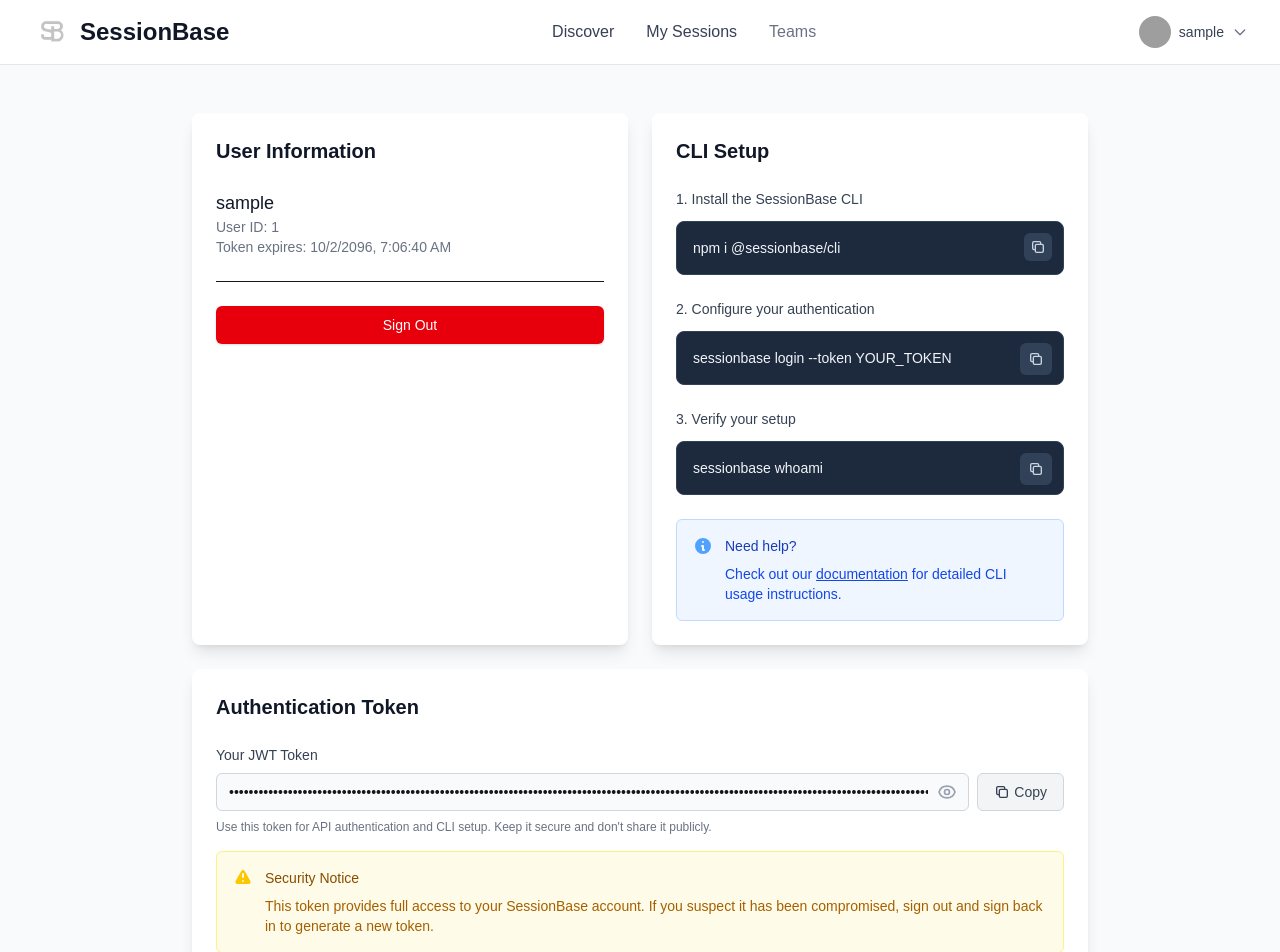
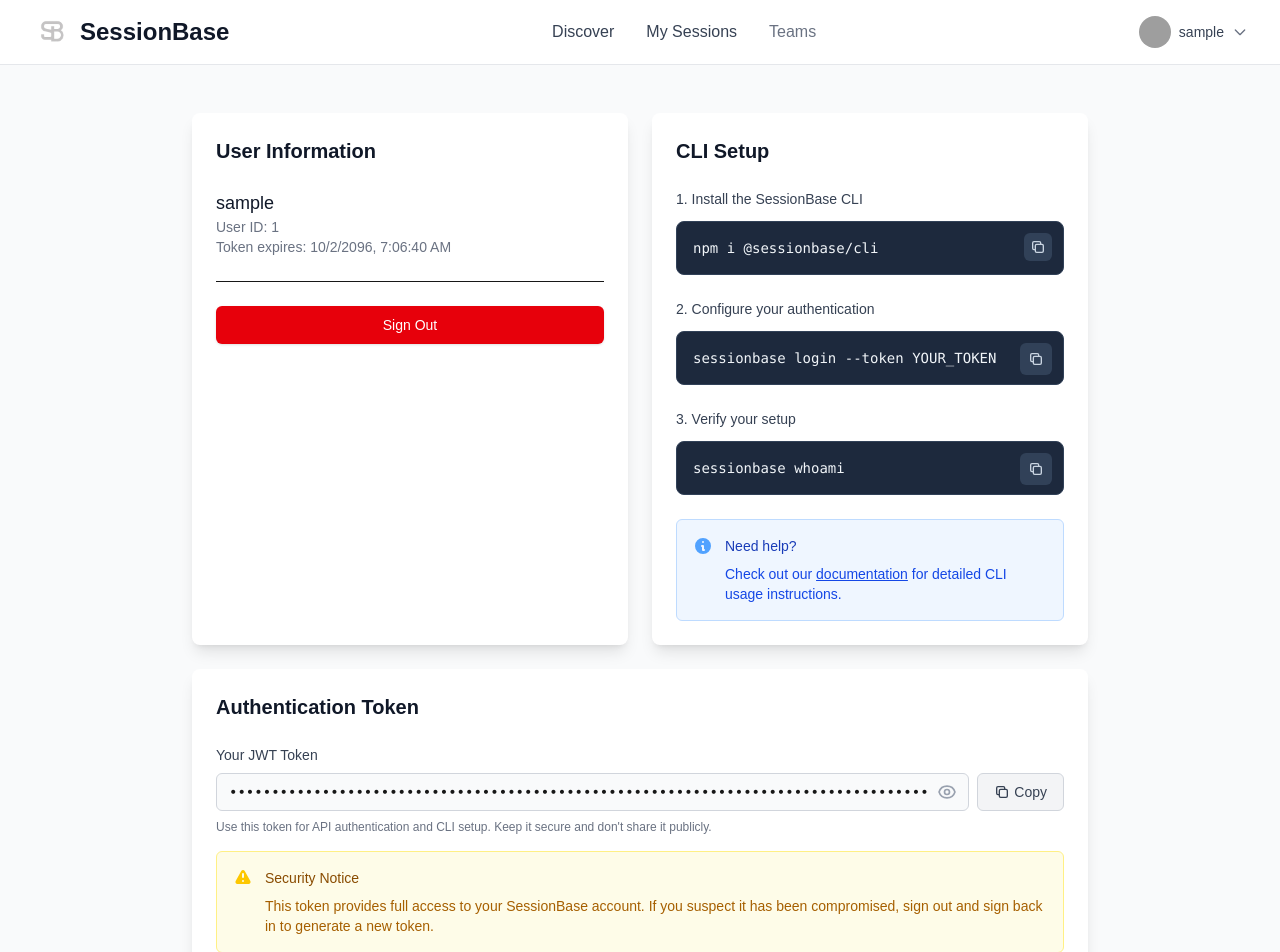
Before and after one commit to owenmccadden/sessionbase-frontend, a Next.js app: page /settings in a window 1280 px wide. Shown: the top 952 px of the page. Built offline with nearby package versions, Linux system fonts and the light colour scheme; no server answers; sample sign-in values are in the browser's storage; grey boxes are pictures that could not be loaded.

Commit message:
Use better monospace font for terminal code blocks

```diff
--- a/src/components/Hero.js
+++ b/src/components/Hero.js
@@ -20,7 +20,7 @@ export default function Hero({ onShowAuth }) {
           <div className="space-y-6">
             <div className="space-y-4">
               <h1 className="text-6xl lg:text-7xl font-semibold text-white leading-tight">
-                Share & upload your AI coding agent sessions.
+                Share & upload your AI coding sessions.
               </h1>
               <p className="text-2xl text-slate-200 leading-relaxed">
                 SessionBase helps you capture, organize, and share coding agent sessions across platforms, helping you and your dev team preserve valuable context.
@@ -73,7 +73,7 @@ export default function Hero({ onShowAuth }) {
                   </span>
                 </button>
               </div>
-              <div className="font-mono text-slate-100 text-lg flex items-center">
+              <div className="text-slate-100 text-lg flex items-center" style={{fontFamily: 'SF Mono, Monaco, Inconsolata, "Roboto Mono", Consolas, "Courier New", monospace'}}>
                 <span className="text-slate-400 mr-2">$</span>
                 <span>npm i -g @sessionbase/cli</span>
                 <span className="w-2 h-5 bg-slate-300 inline-block ml-1 animate-pulse"></span>
--- a/src/pages/settings.js
+++ b/src/pages/settings.js
@@ -141,7 +141,7 @@ export default function Settings() {
                 <h3 className="text-sm font-medium text-gray-700 mb-3">1. Install the SessionBase CLI</h3>
                 <div className="relative">
                   <div className="bg-slate-800 border border-slate-700 rounded-lg p-4 pr-12">
-                    <code className="text-slate-100 text-sm font-mono block">
+                    <code className="text-slate-100 text-sm block" style={{fontFamily: 'SF Mono, Monaco, Inconsolata, "Roboto Mono", Consolas, "Courier New", monospace'}}>
                       npm i @sessionbase/cli
                     </code>
                   </div>
@@ -171,7 +171,7 @@ export default function Settings() {
                 <h3 className="text-sm font-medium text-gray-700 mb-3">2. Configure your authentication</h3>
                 <div className="relative">
                   <div className="bg-slate-800 border border-slate-700 rounded-lg p-4 pr-12">
-                    <code className="text-slate-100 text-sm font-mono block">
+                    <code className="text-slate-100 text-sm block" style={{fontFamily: 'SF Mono, Monaco, Inconsolata, "Roboto Mono", Consolas, "Courier New", monospace'}}>
                       sessionbase login --token YOUR_TOKEN
                     </code>
                   </div>
@@ -201,7 +201,7 @@ export default function Settings() {
                 <h3 className="text-sm font-medium text-gray-700 mb-3">3. Verify your setup</h3>
                 <div className="relative">
                   <div className="bg-slate-800 border border-slate-700 rounded-lg p-4 pr-12">
-                    <code className="text-slate-100 text-sm font-mono block">
+                    <code className="text-slate-100 text-sm block" style={{fontFamily: 'SF Mono, Monaco, Inconsolata, "Roboto Mono", Consolas, "Courier New", monospace'}}>
                       sessionbase whoami
                     </code>
                   </div>
@@ -268,7 +268,8 @@ export default function Settings() {
                       type={showToken ? "text" : "password"}
                       value={isAuthenticated ? (getAuthToken() || '') : ''}
                       readOnly
-                      className="w-full px-3 py-2 pr-10 border border-gray-300 rounded-md bg-gray-50 text-sm font-mono"
+                      className="w-full px-3 py-2 pr-10 border border-gray-300 rounded-md bg-gray-50 text-sm"
+                      style={{fontFamily: 'SF Mono, Monaco, Inconsolata, "Roboto Mono", Consolas, "Courier New", monospace'}}
                     />
                     <button
                       onClick={toggleTokenVisibility}
```
